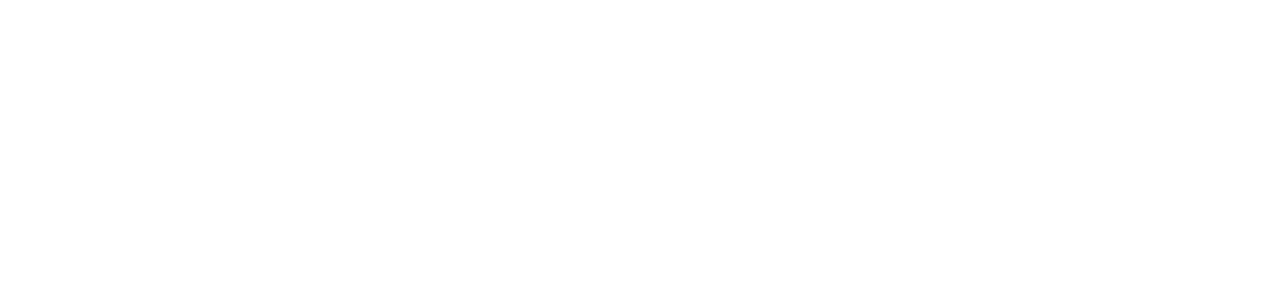
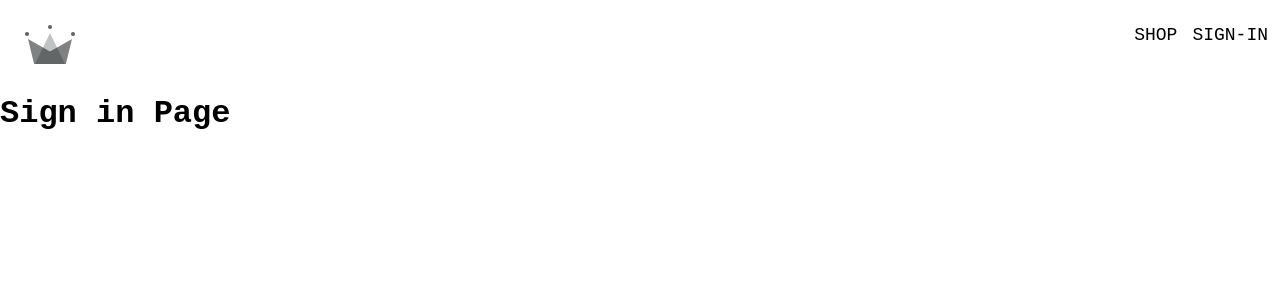
Before and after one commit to fiokee/clothing-store.github.io, a React (Create React App) app: page /signIn in a window 1280 px wide. Before the commit this address had no page. Shown: the top 300 px of the page. Built offline with nearby package versions, Linux system fonts and the light colour scheme.

Commit message:
working on the navbar

```diff
--- a/package.json
+++ b/package.json
@@ -6,6 +6,7 @@
     "@testing-library/jest-dom": "^5.16.5",
     "@testing-library/react": "^13.4.0",
     "@testing-library/user-event": "^13.5.0",
+    "firebase": "^9.15.0",
     "react": "^18.2.0",
     "react-dom": "^18.2.0",
     "react-router-dom": "^6.4.3",
--- a/src/App.js
+++ b/src/App.js
@@ -1,7 +1,9 @@
 import React from "react";
 import {Routes, Route} from 'react-router-dom';
+
 import Home from "./routes/home/home";
 import Navigation from "./routes/navigation/Navigation";
+import SignIn from "./routes/signIn/signIn";
 
 function App() {
 
@@ -15,8 +17,8 @@ function App() {
       <Route path='/' element={<Navigation />}>
         <Route index element={<Home/>}/>
         <Route path='shop' element={<Shop/>}/>
+        <Route path='signIn' element={<SignIn/>}/>
       </Route>
-      {/* <Route path="/profile" element={profile}/> */}
     </Routes>
 
   );
--- a/src/routes/navigation/Navigation.js
+++ b/src/routes/navigation/Navigation.js
@@ -1,7 +1,9 @@
 import { Fragment } from "react"
 import {Outlet, Link} from "react-router-dom"
 import {ReactComponent as CrownLogo} from '../../assets/crown.svg';
-import './navigation.styles.scss'
+import './navigation.styles.scss';
+
+
 const Navigation = ()=>{
     return(
     <Fragment>
@@ -9,9 +11,12 @@ const Navigation = ()=>{
         <Link className="logo-container" to='/'>
         <CrownLogo className="logo"/>
         </Link>
-        <div className="nav-link-container">
+        <div className="nav-links-container">
           <Link className="nav-link" to='shop'>
             SHOP
+          </Link>
+          <Link lassName="nav-link" to='signIn'>
+            SIGN-IN
           </Link>
         </div>
       </div>
--- a/src/routes/navigation/navigation.styles.scss
+++ b/src/routes/navigation/navigation.styles.scss
@@ -17,6 +17,8 @@
       display: flex;
       align-items: center;
       justify-content: flex-end;
+      padding-right: 12px;
+      font-size: 18px;
 
       .nav-link {
         padding: 10px 15px;
--- /dev/null
+++ b/src/routes/signIn/signIn.js
@@ -0,0 +1,8 @@
+const SignIn = ()=>{
+    return(
+        <div>
+            <h1>Sign in Page</h1>
+        </div>
+    )
+}
+export default SignIn
```
Also changed, not shown: 1 other file (tests, documents, lock files or other folders).
